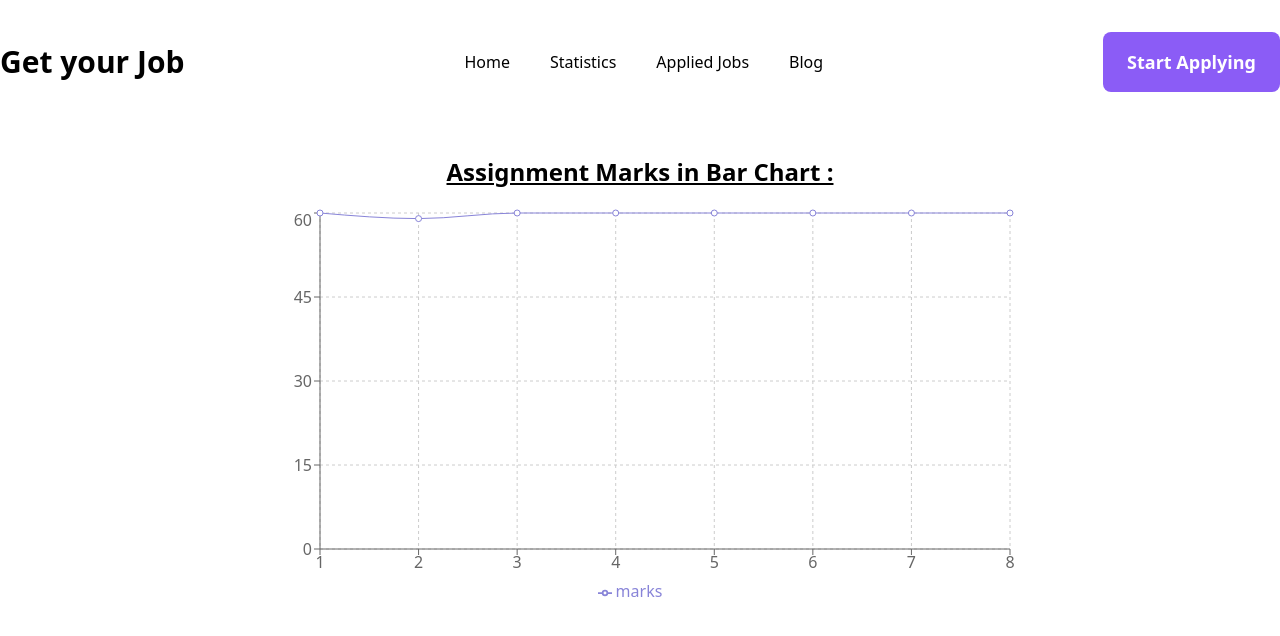
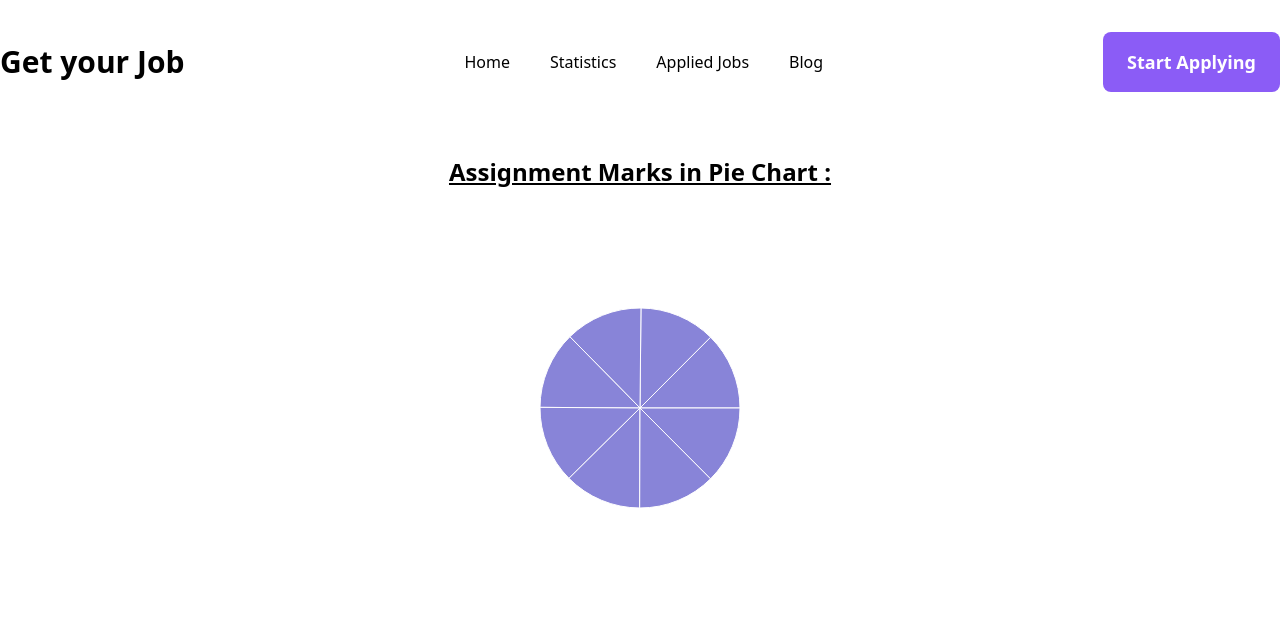
Before and after one commit to Nadim017/career-hub, a React (Vite) app: page /statistics in a window 1280 px wide. Shown: the top 636 px of the page. Built offline with nearby package versions, Linux system fonts and the light colour scheme.

Commit message:
pie chart add instead bar chart

```diff
--- a/src/Component/Statistics/Assignment.jsx
+++ b/src/Component/Statistics/Assignment.jsx
@@ -1,14 +1,6 @@
 import React from 'react';
 
-import {
-  LineChart,
-  Line,
-  XAxis,
-  YAxis,
-  CartesianGrid,
-  Tooltip,
-  Legend,
-} from 'recharts';
+import { PieChart, Pie, Legend, Tooltip, ResponsiveContainer } from 'recharts';
 
 const Assignment = () => {
   const assignmentMarks = [
@@ -25,27 +17,20 @@ const Assignment = () => {
     <div className="container mx-auto flex justify-center mt-16">
       <div>
         <h2 className="font-semibold underline mb-5 text-2xl text-center">
-          Assignment Marks in Bar Chart :
+          Assignment Marks in Pie Chart :
         </h2>
 
-        <LineChart
-          width={800}
-          height={400}
-          data={assignmentMarks}
-          margin={{
-            top: 5,
-            right: 30,
-            left: 20,
-            bottom: 5,
-          }}
-        >
-          <CartesianGrid strokeDasharray="3 3" />
-          <XAxis dataKey="assignment" />
-          <YAxis />
+        <PieChart width={400} height={400}>
+          <Pie
+            dataKey="marks"
+            startAngle={0}
+            endAngle={360}
+            data={assignmentMarks}
+            outerRadius={100}
+            fill="#8884d8"
+          />
           <Tooltip />
-          <Legend />
-          <Line type="monotone" dataKey="marks" stroke="#8884d8" />
-        </LineChart>
+        </PieChart>
       </div>
     </div>
   );
```
